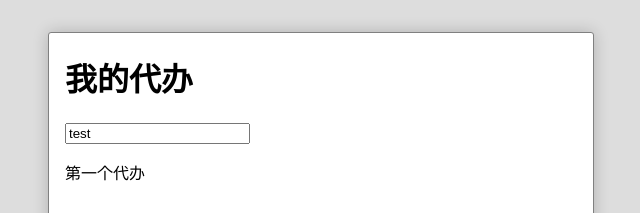
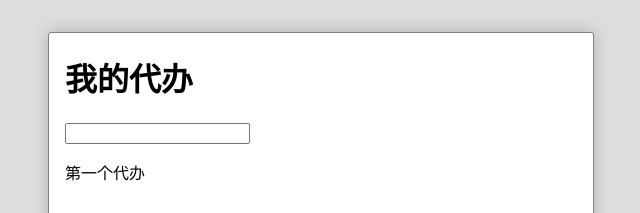
Before and after one commit to hejianxinsir/react-test1634, a React (Create React App) app: page / in a window 1280 px wide. Shown: the top 213 px of the page, without its empty margins (319-959 px from the left). Built offline with nearby package versions, Linux system fonts and the light colour scheme.

Commit message:
处理报错.

```diff
--- a/src/App.js
+++ b/src/App.js
@@ -19,7 +19,7 @@ class App extends React.Component{
   render(){
     let todos = this.state.todoList.map((item, index)=>{
       return (
-        <TodoItem todo={item}/>
+        <TodoItem todo={item} key={index} />
       )
     })
 
--- a/src/TodoInput.js
+++ b/src/TodoInput.js
@@ -4,8 +4,8 @@ export default class TodoInput extends React.Component {
 
   render(){
     return (
-      <div class="todoInput">
-        <input type="text" value={this.props.content}/>
+      <div className="todoInput">
+        <input type="text" default={this.props.content}/>
       </div>
     )
   }
```
